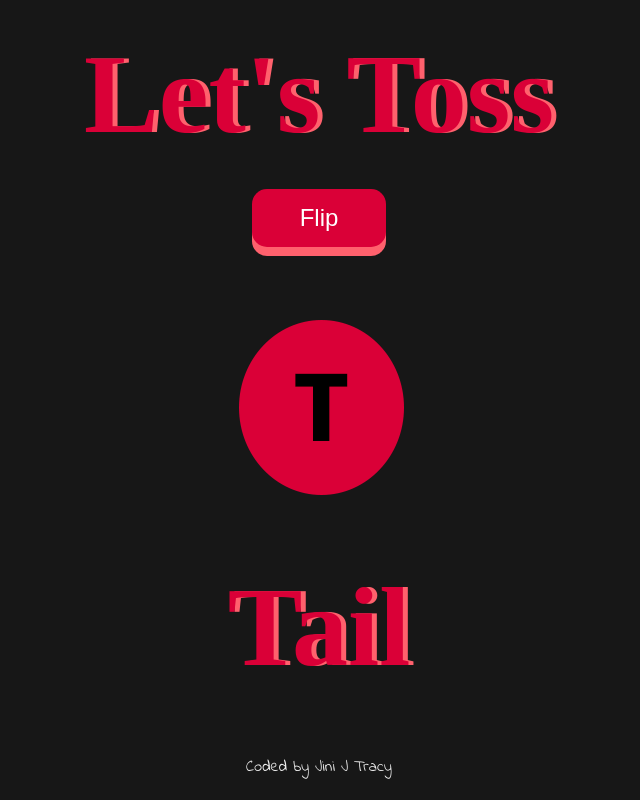
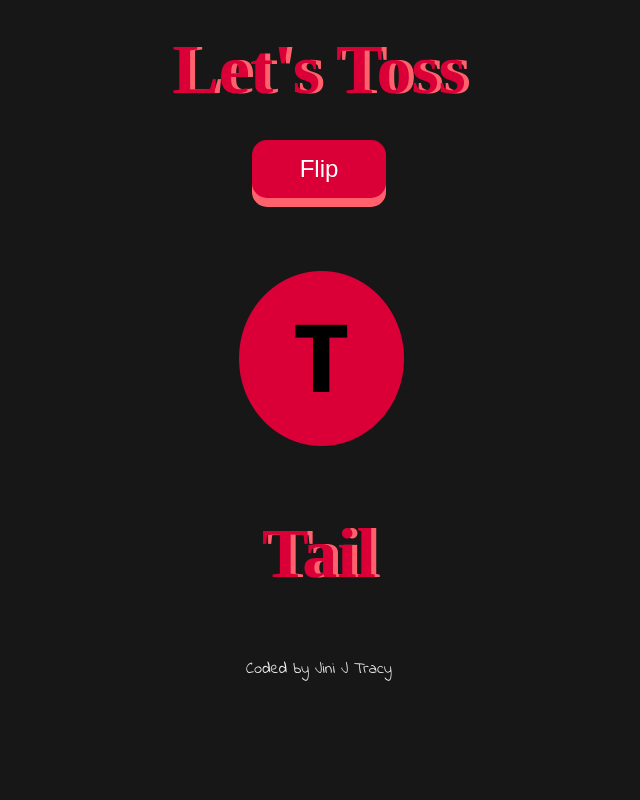
Before and after one commit to jinitracy/FlipTheCoin, a plain HTML site: page index.html in a window 1280 px wide. Shown: the whole page, without its empty margins (321-961 px from the left). Drawn offline with Linux system fonts and the light colour scheme.

Commit message:
Update styles.css

```diff
--- a/styles.css
+++ b/styles.css
@@ -18,7 +18,7 @@ h2 {
   margin: 30px;
   font-family: Montserrat;
   text-shadow: 5px 0 #FF616D;
-  font-size: 7rem;
+  font-size: 70px;
   color: #DA0037;
   text-align:center;
 
@@ -29,7 +29,7 @@ h3{
   text-align: center;
   font-family: Montserrat;
   text-shadow: 5px 0 #FF616D;
-  font-size: 7rem;
+  font-size: 70px;
   color: #DA0037;
 
 }
```
